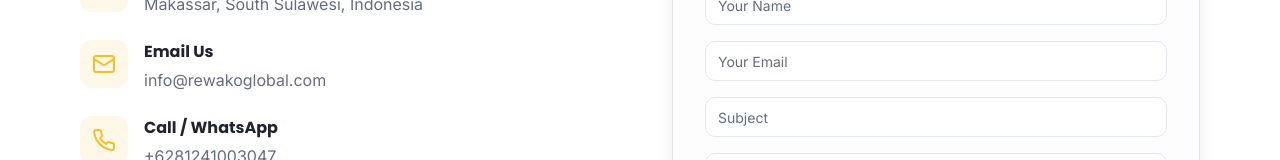
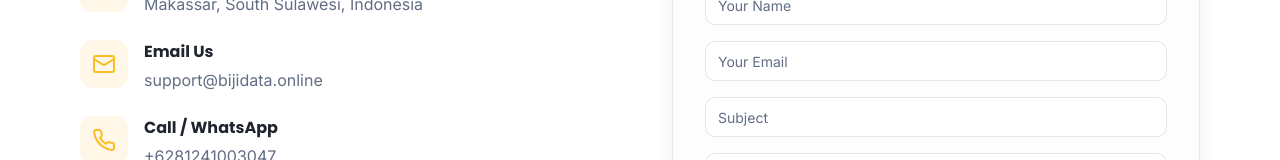
Before and after one commit to roedyrustam/rewakoglobal-main, a React (Vite) app: page /en/contact in a window 1280 px wide. Shown: the part 605-765 px from the top of the page. Built offline with nearby package versions, Linux system fonts and the light colour scheme; the HTML template or start-up script is replaced by a standard one.

Commit message:
feat: implement contact page with WhatsApp integration and add robots.txt for SEO configuration

```diff
--- a/src/pages/Contact.tsx
+++ b/src/pages/Contact.tsx
@@ -127,8 +127,8 @@ const ContactPage = () => {
                     </div>
                     <div>
                       <h4 className="font-bold text-foreground mb-1">{t('emailUs')}</h4>
-                      <a href="mailto:info@rewakoglobal.com" className="text-muted-foreground hover:text-accent transition-colors">
-                        info@rewakoglobal.com
+                      <a href="mailto:support@bijidata.online" className="text-muted-foreground hover:text-accent transition-colors">
+                        support@bijidata.online
                       </a>
                     </div>
                   </div>
```
Also changed, not shown: public/robots.txt.
